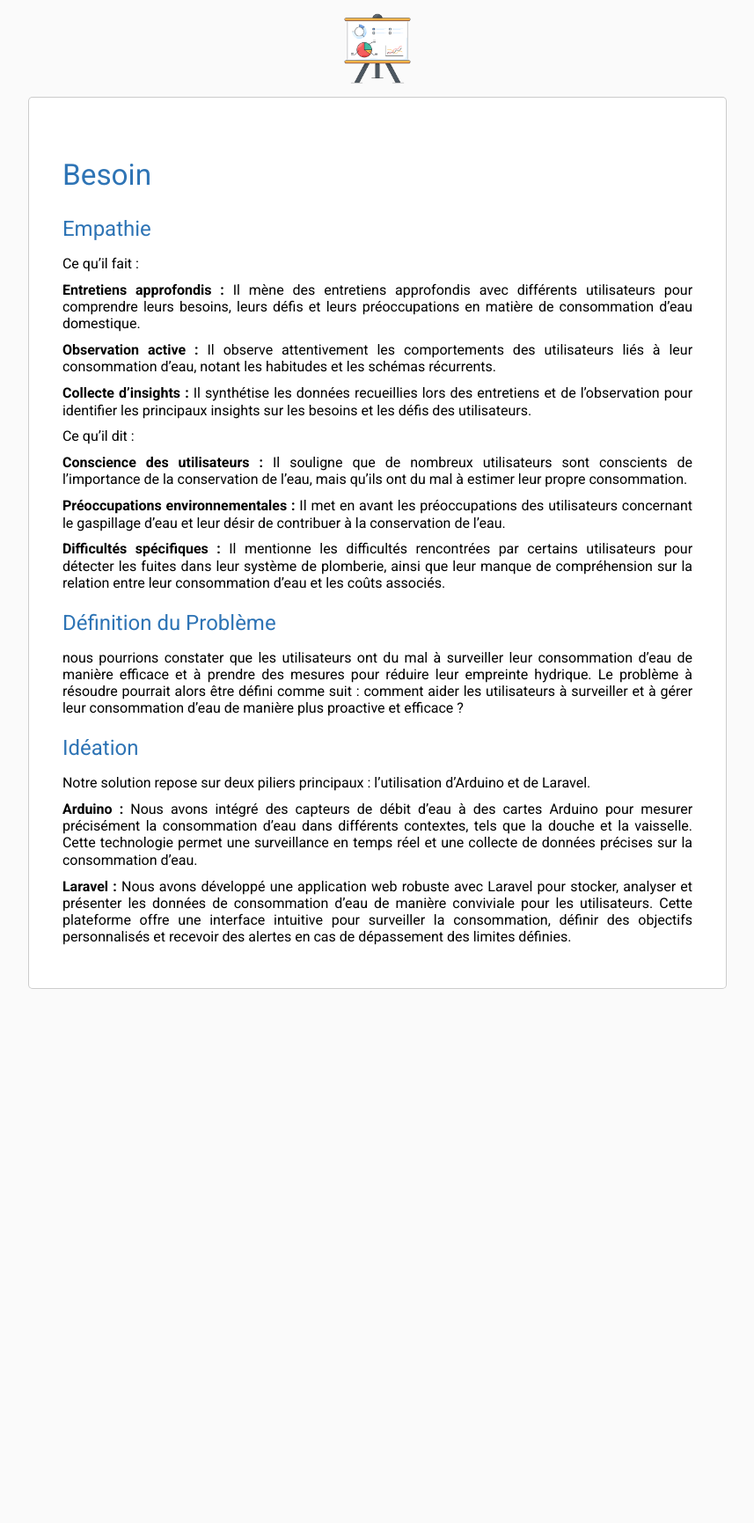
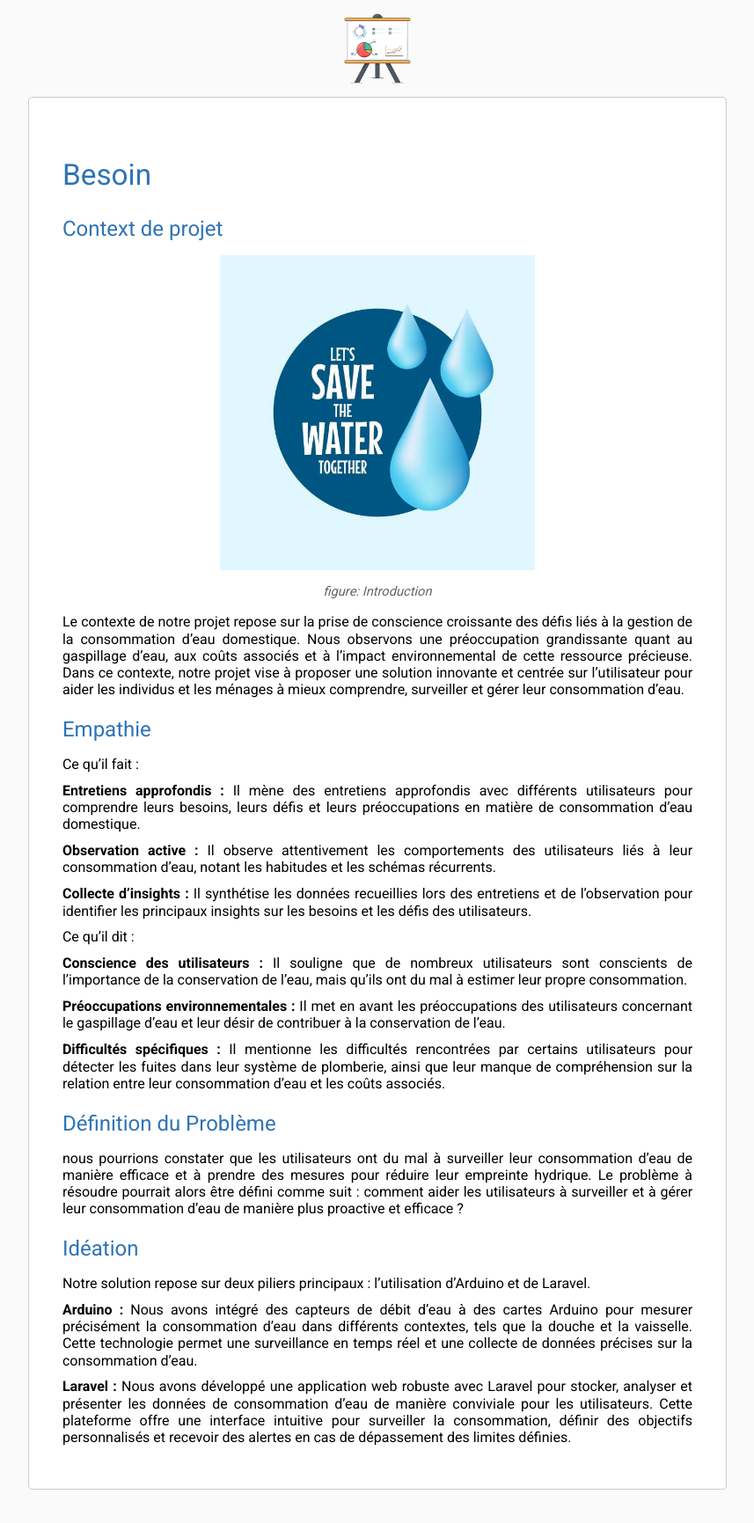
Before and after one commit to Aqua-saver/aquasaver, a Jekyll site: the page built from docs/besoin/besoin.md, in a window 1280 px wide. Shown: the whole page at 88% size, without its empty margins (211-1068 px from the left). Built offline with Jekyll 4.4.1, drawn with Linux system fonts in a browser that asks for light colours; our own code applies the rules of GitHub Pages for plain Markdown files; before the commit the page ends 1162 px from its top, so only the background shows below that.

Commit message:
update work

```diff
--- a/docs/besoin/besoin.md
+++ b/docs/besoin/besoin.md
@@ -9,10 +9,15 @@ order: 4
 
 <!-- new slide -->
 
+## Context de projet
+
+![Introduction](./images/water.jpg){:width="50%"}*figure: Introduction*
+
+<!-- note -->
+
+Le contexte de notre projet repose sur la prise de conscience croissante des défis liés à la gestion de la consommation d'eau domestique. Nous observons une préoccupation grandissante quant au gaspillage d'eau, aux coûts associés et à l'impact environnemental de cette ressource précieuse. Dans ce contexte, notre projet vise à proposer une solution innovante et centrée sur l'utilisateur pour aider les individus et les ménages à mieux comprendre, surveiller et gérer leur consommation d'eau.
 
 ## Empathie
-
-
 
 <!-- note -->
 Ce qu'il fait :
```
Also changed, not shown: docs/Processus-de-developpement/Processus-de-developpement.md (+1 -1 lines), docs/cas-d-utilisation/cas-d-utilisation.md (+1 -1 lines), docs/besoin/images/conclusion.png (deleted), docs/besoin/images/water.jpg (added).
